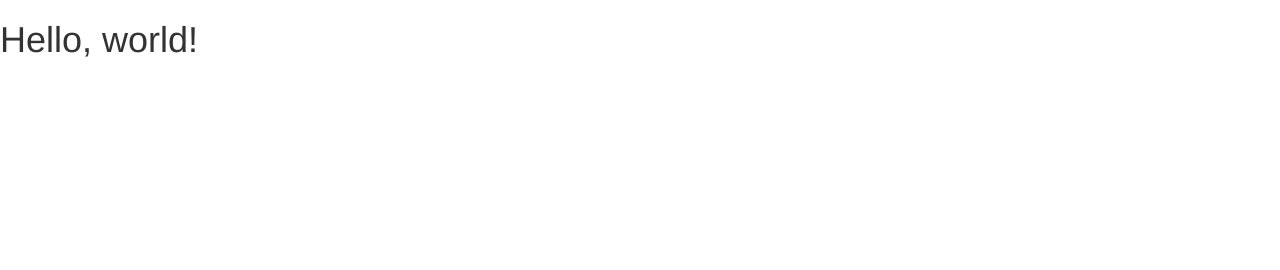
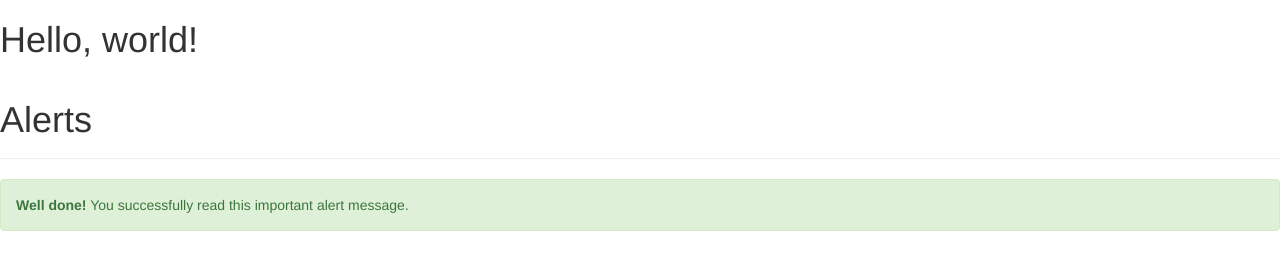
Before and after one commit to PatrckBrs/patrckbrs.github.io, a plain HTML site: page index.html in a window 1280 px wide. Drawn offline with nearby package versions, Linux system fonts and the light colour scheme.

Commit message:
Update index.html

```diff
--- a/index.html
+++ b/index.html
@@ -19,6 +19,12 @@
   </head>
   <body>
     <h1>Hello, world!</h1>
+    <div class="page-header">
+        <h1>Alerts</h1>
+      </div>
+      <div class="alert alert-success" role="alert">
+        <strong>Well done!</strong> You successfully read this important alert message.
+      </div>
 
     <!-- jQuery (necessary for Bootstrap's JavaScript plugins) -->
     <script src="https://ajax.googleapis.com/ajax/libs/jquery/1.12.4/jquery.min.js"></script>
```
